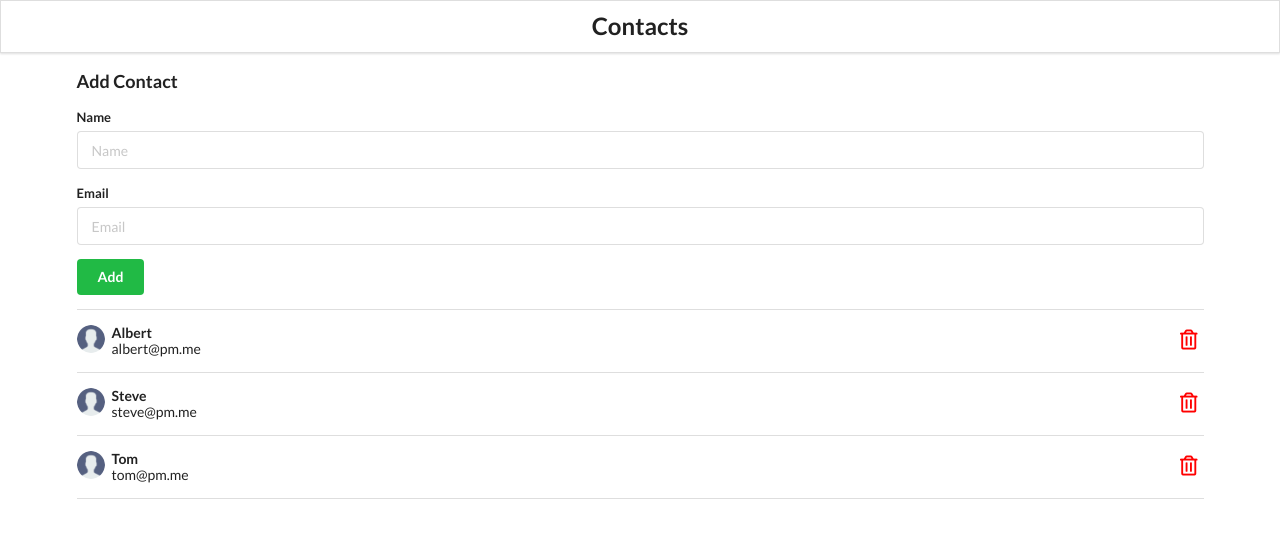
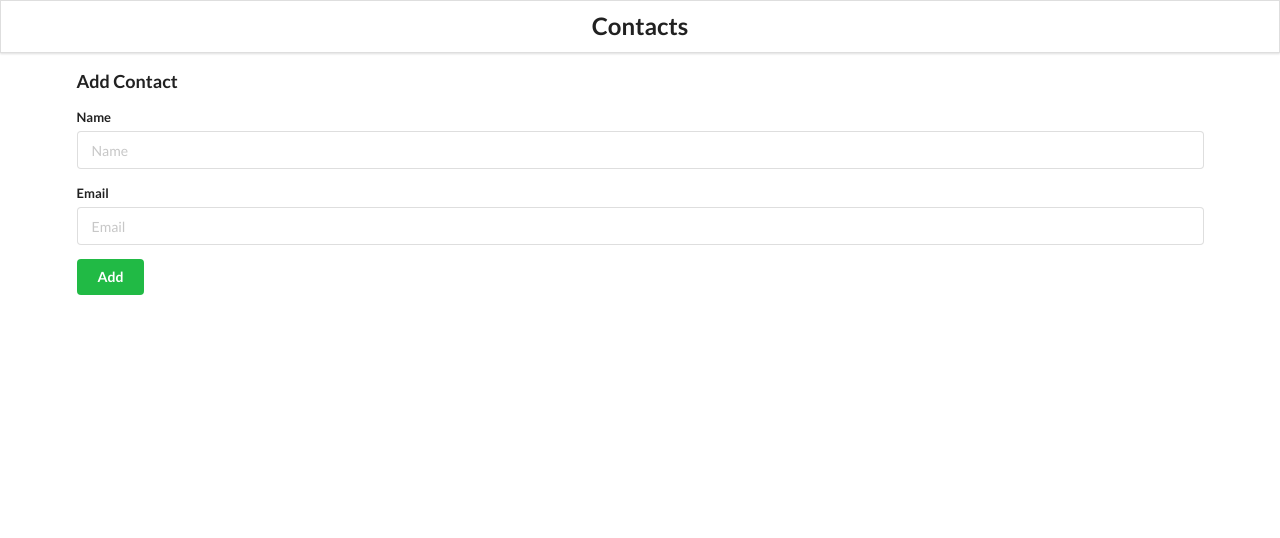
Before and after one commit to Berto-m/contacts, a React (Create React App) app: page / in a window 1280 px wide. Shown: the top 538 px of the page. Built offline with nearby package versions, Linux system fonts and the light colour scheme.

Commit message:
setup state for the name and email

```diff
--- a/src/App.js
+++ b/src/App.js
@@ -5,24 +5,7 @@ import Header from './components/Header';
 import List from './components/List';
 
 function App() {
-
-  const contacts = [
-			{
-				id: 1,
-				name: 'Albert',
-				email: 'albert@pm.me',
-			},
-			{
-				id: 2,
-				name: 'Steve',
-				email: 'steve@pm.me',
-			},
-			{
-				id: 3,
-				name: 'Tom',
-				email: 'tom@pm.me',
-			},
-		];
+  const [contacts, setContacts] = useState([])
 
 
   return (
--- a/src/components/Add.js
+++ b/src/components/Add.js
@@ -1,19 +1,54 @@
-import React from 'react'
+import React, { useState } from 'react'
+
 
 export default function Add() {
+	// state to manage users' name and email
+	const [info, setInfo] = useState({ name: '', email: '' });
+
+	// tracks user's name and syncs it with state
+	const handleChangeName = (event) => {
+    console.log(event.target.value);
+		setInfo({
+			...info,
+			[event.target.name]: event.target.value,
+		});
+	};
+
+
+
+  // prevents page from page from reshesing after every submit
+	const onSubmitForm = (event) => {
+		event.preventDefault();
+    console.log(info)
+	};
+
 	return (
 		<div className='ui main'>
 			<h3>Add Contact</h3>
-				<form className='ui form'>
+			<form className='ui form' onSubmit={onSubmitForm}>
 				<div className='field'>
 					<label>Name</label>
-						<input type='text' name='name' placeholder='Name' />
+					<input
+						type='text'
+						name='name'
+						placeholder='Name'
+            required
+						value={info.name}
+						onChange={handleChangeName}
+					/>
 				</div>
 				<div className='field'>
 					<label>Email</label>
-						<input type='text' name='Email' placeholder='Email' />
+					<input
+						type='text'
+						name='email'
+            required
+						placeholder='Email'
+						value={info.email}
+						onChange={handleChangeName}
+					/>
 				</div>
-          <button className="ui button green">Add</button>
+				<button className='ui button green'>Add</button>
 			</form>
 		</div>
 	);
```
Lines whose indentation alone changed are shown as unchanged.
